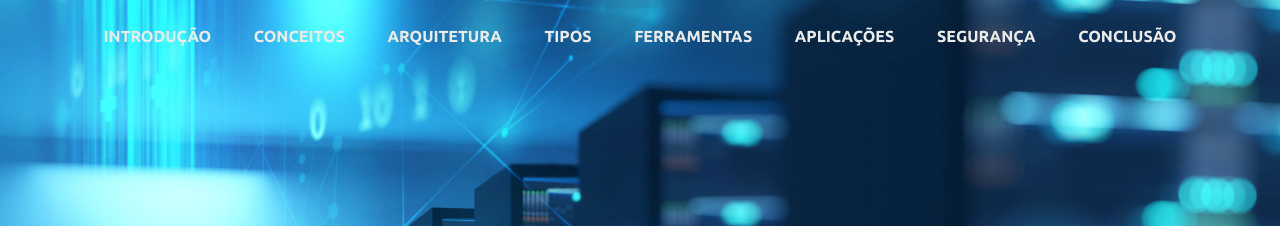
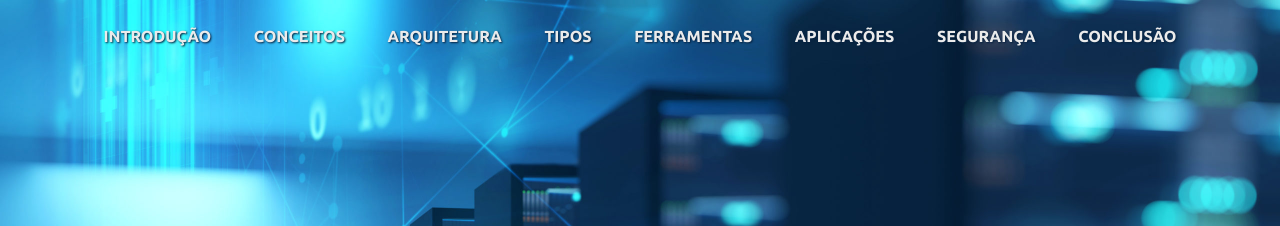
Before and after one commit to naygomes/SDN-redesII, a plain HTML site: page index.html in a window 1280 px wide. Shown: the top 226 px of the page. Drawn offline with Linux system fonts and the light colour scheme.

Commit message:
adicionando scroll behavior e efeito na navbar

```diff
--- a/css/index.css
+++ b/css/index.css
@@ -9,6 +9,10 @@
 	--cinza: #ebebeb;
 }
 /* Configurações mais gerais */
+
+html {
+	scroll-behavior: smooth;
+}
 
 * {
 	font-family: "Montserrat";
@@ -49,6 +53,11 @@ header {
 	height: 100vh;
 }
 
+#header {
+	height: 100vh;
+	margin-top: 0;
+}
+
 h3 {
 	text-transform: uppercase;
 }
@@ -60,6 +69,15 @@ nav {
 	align-items: center;
 	height: 5vh;
 	width: 100%;
+
+	padding: 2vh 0;
+
+	/* background-image: url(../assets/header-sdn.jpeg); */
+	background-size: 100vw;
+	background-repeat: no-repeat;
+	background-attachment: fixed;
+	position: fixed;
+	z-index: 1001;
 }
 
 #sdn {
@@ -73,6 +91,7 @@ nav {
 	font-weight: bolder;
 	font-size: 1em;
 	color: var(--cinza);
+	text-shadow: 1px 1px 2px #06213f;
 }
 
 .inicio {
@@ -112,7 +131,7 @@ a {
 
 /* Sessões */
 section {
-	width: 98.75vw;
+	padding-top: 5vh;
 }
 
 #autoria {
--- a/css/wave.css
+++ b/css/wave.css
@@ -3,7 +3,7 @@
 		position: relative;
 		width: 100%;
 		height: fit-content;
-		padding: 0 0 18vh;
+		padding: 8vh 0 18vh;
 		background: white;
 		overflow: hidden;
 		align-items: flex-start;
@@ -22,7 +22,7 @@
 		position: relative;
 		width: 100%;
 		height: fit-content;
-		padding: 0 0 18vh;
+		padding: 8vh 0 18vh;
 		background: #ebebeb;
 		overflow: hidden;
 		align-items: flex-start;
--- a/index.html
+++ b/index.html
@@ -26,20 +26,26 @@
 	<body>
 		<!-- Header -->
 		<header>
-			<div class="formatacao">
+			<div id="header">
 				<!-- Barra de navegação -->
-				<nav>
+				<nav id="navbar" class="navbar">
 					<div class="botoes-nav">
-						<a class="botao-nav" href="#intro">INTRODUÇÃO</a>
-						<a id="botao-contato" class="botao-nav" href="#conceitos"
-							>CONCEITOS</a
+						<a id="intro-botao" class="botao-nav" href="#intro">INTRODUÇÃO</a>
+						<a id="conc-botao" class="botao-nav" href="#conceitos">CONCEITOS</a>
+						<a id="arq-botao" class="botao-nav" href="#arquitetura"
+							>ARQUITETURA</a
 						>
-						<a class="botao-nav" href="#arquitetura">ARQUITETURA</a>
-						<a class="botao-nav" href="#tipos">TIPOS</a>
-						<a class="botao-nav" href="#ferramentas">FERRAMENTAS</a>
-						<a class="botao-nav" href="#aplicacoes">APLICAÇÕES</a>
-						<a class="botao-nav" href="#seguranca">SEGURANÇA</a>
-						<a class="botao-nav" href="#conclusao">CONCLUSÃO</a>
+						<a id="tipos-botao" class="botao-nav" href="#tipos">TIPOS</a>
+						<a id="ferr-botao" class="botao-nav" href="#ferramentas"
+							>FERRAMENTAS</a
+						>
+						<a id="aplic-botao" class="botao-nav" href="#aplicacoes"
+							>APLICAÇÕES</a
+						>
+						<a id="seg-botao" class="botao-nav" href="#seguranca">SEGURANÇA</a>
+						<a id="concl-botao" class="botao-nav" href="#conclusao"
+							>CONCLUSÃO</a
+						>
 					</div>
 				</nav>
 
@@ -663,5 +669,6 @@
 				</p>
 			</div>
 		</footer>
+		<script src="js/script.js"></script>
 	</body>
 </html>
--- /dev/null
+++ b/js/script.js
@@ -0,0 +1,33 @@
+// Selecione o elemento da div "intro" e a navbar
+const header = document.getElementById("header");
+const navbar = document.querySelector(".navbar");
+const botoes = document.getElementsByClassName("botao-nav");
+
+// Adicione um evento de rolagem à página
+window.addEventListener("scroll", function () {
+	// Verifique se a posição da rolagem atingiu a parte inferior da div "intro"
+	if (
+		window.scrollY >=
+		header.offsetTop + header.offsetHeight - navbar.offsetHeight
+	) {
+		// Se sim, aplique um estilo diferente à navbar
+		navbar.style.backgroundImage = "none";
+		navbar.style.backgroundColor = "#FFFFFF";
+		navbar.style.boxShadow = "0 1px 2px #AAAAAA";
+
+		for (let i = 0; i < botoes.length; i++) {
+			botoes[i].style.color = "#06213f";
+			botoes[i].style.textShadow = "none";
+		}
+	} else {
+		// Caso contrário, restaure o estilo original da navbar
+		navbar.style.backgroundImage = "url(../assets/header-sdn.jpeg)";
+		navbar.style.backgroundColor = "#FFFFFF";
+		navbar.style.boxShadow = "none";
+
+		for (let i = 0; i < botoes.length; i++) {
+			botoes[i].style.color = "var(--cinza)";
+			botoes[i].style.textShadow = "1px 1px 2px #06213f";
+		}
+	}
+});
```
